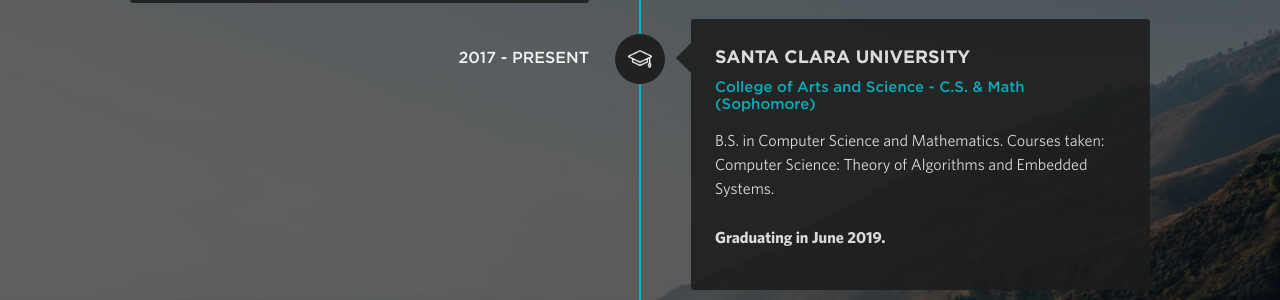
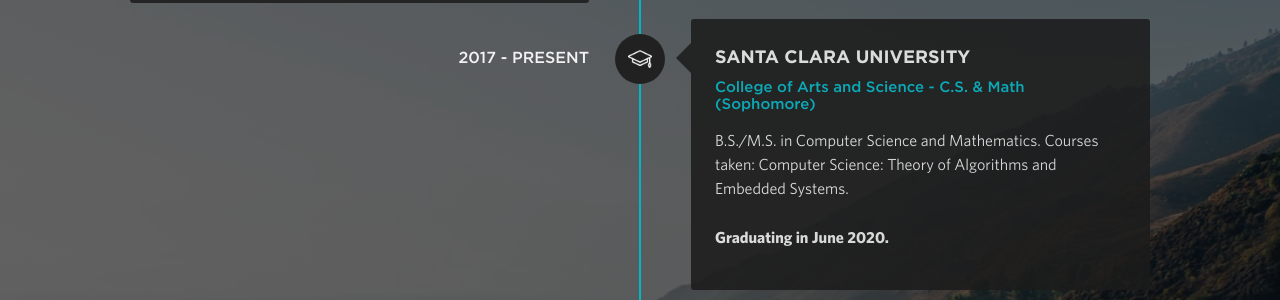
Before and after one commit to AbhayVarshney/abhayvarshney.github.io, a website: page index.html in a window 1280 px wide. Shown: the part 3760-4060 px from the top of the page. Drawn offline with nearby package versions, Linux system fonts and the light colour scheme; a script that the page names is missing.

Commit message:
Update index.html

```diff
--- a/index.html
+++ b/index.html
@@ -216,7 +216,7 @@
                             <div class="timeline-content">
                                 <h2 class="position">Santa Clara University</h2>
                                 <h3 class="company"><a href="https://www.scu.edu/mathcs/" target="_blank"> College of Arts and Science - C.S. & Math (Sophomore)</a></h3>
-                                <p class="job-desc">B.S. in Computer Science and Mathematics. Courses taken: Computer Science: Theory of Algorithms and Embedded Systems. <br/><br/> <strong> Graduating in June 2019.</strong></p>
+                                <p class="job-desc">B.S./M.S. in Computer Science and Mathematics. Courses taken: Computer Science: Theory of Algorithms and Embedded Systems. <br/><br/> <strong> Graduating in June 2020.</strong></p>
                             </div>
                             <div class="timeline-img">
                                 <div class="sprite university"></div>
```
